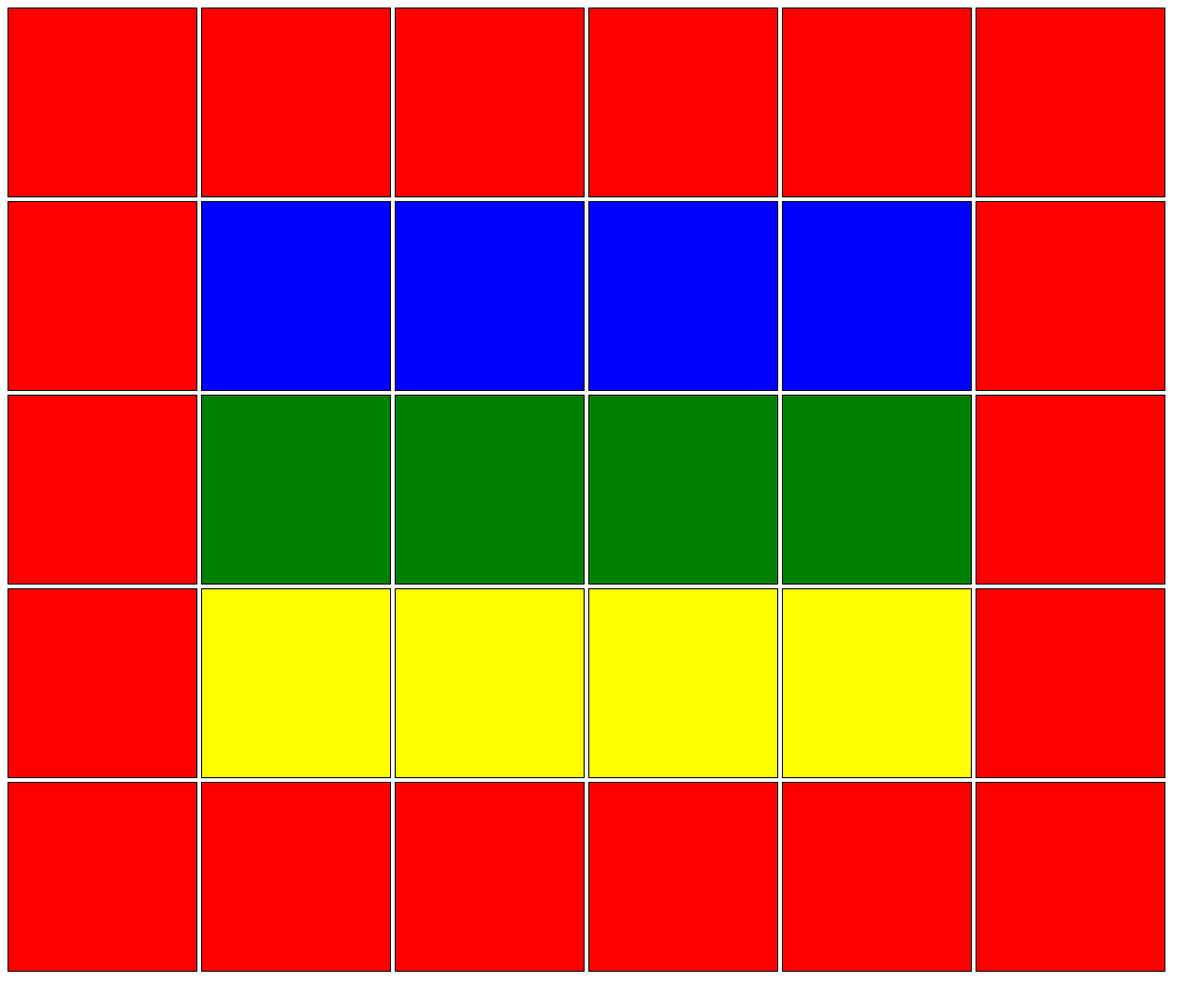
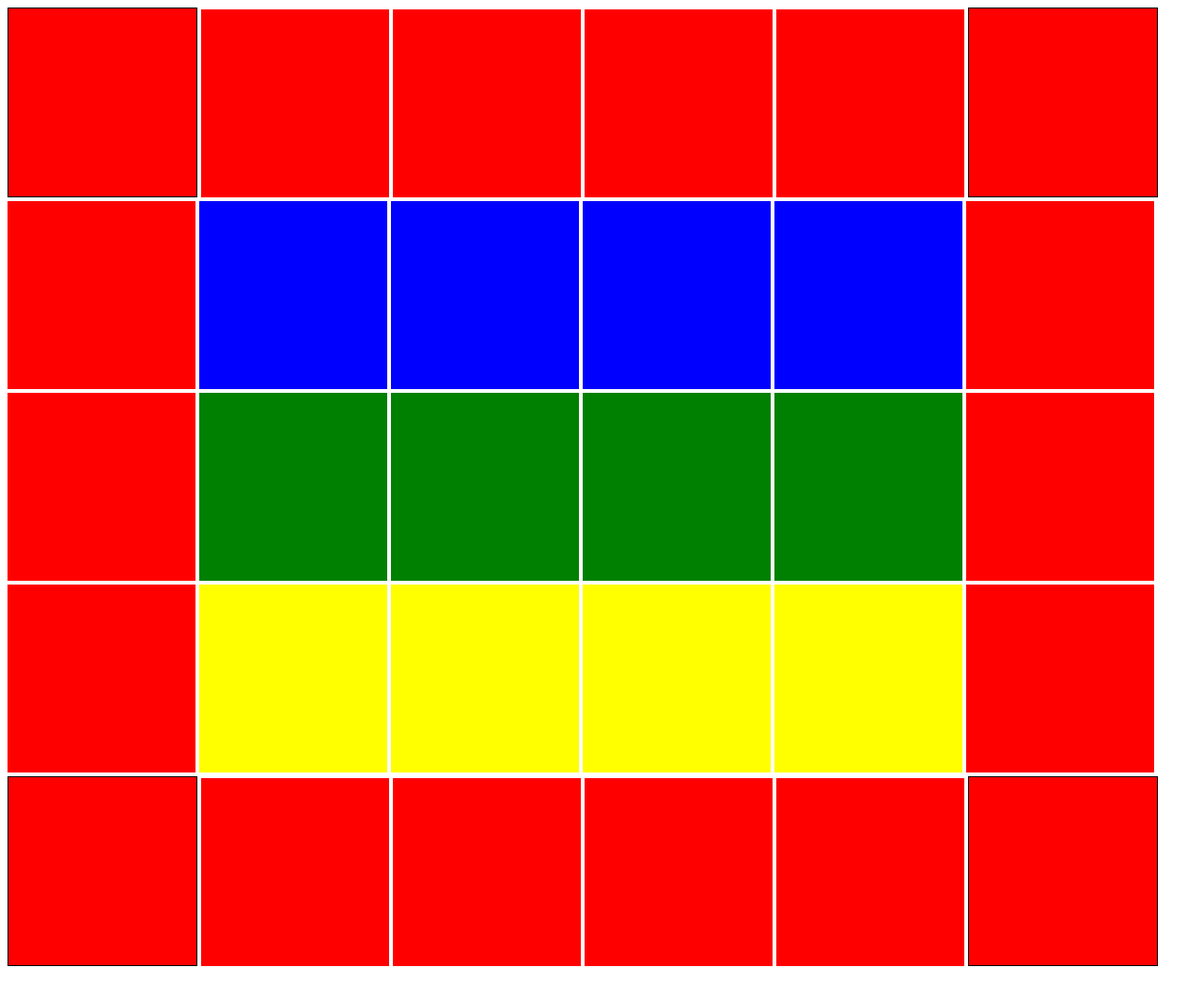
Before and after one commit to Tavarina/atividadesDescodificadas, a plain HTML site: page index.html in a window 1280 px wide. Shown: the whole page at 94% size. Drawn offline with Linux system fonts and the light colour scheme.

Commit message:
atualizacao

```diff
--- a/index.html
+++ b/index.html
@@ -8,12 +8,13 @@
 
 </head>
 <body>
+    <section>
+    <div class="border red"></div>
     <div class="red"></div>
     <div class="red"></div>
     <div class="red"></div>
     <div class="red"></div>
-    <div class="red"></div>
-    <div class="red"></div>
+    <div class="border red"></div>
     <div class="red"></div>
     <div class="blue"></div>
     <div class="blue"></div>
@@ -32,11 +33,12 @@
     <div class="yellow"></div>
     <div class="yellow"></div>
     <div class="red"></div>
+    <div class="border red"></div>
     <div class="red"></div>
     <div class="red"></div>
     <div class="red"></div>
     <div class="red"></div>
-    <div class="red"></div>
-    <div class="red"></div>
+    <div class="border red"></div>
+    </section>
 </body>
 </html>
--- a/style.css
+++ b/style.css
@@ -1,9 +1,12 @@
 div{
     display: inline-block;
-    border: 1px solid black;
+    /* border: 1px solid black; */
     width:200px;
     height:200px;
 
+}
+.border{
+    border: 1px solid black;
 }
 .red{
     background-color: red;
```
